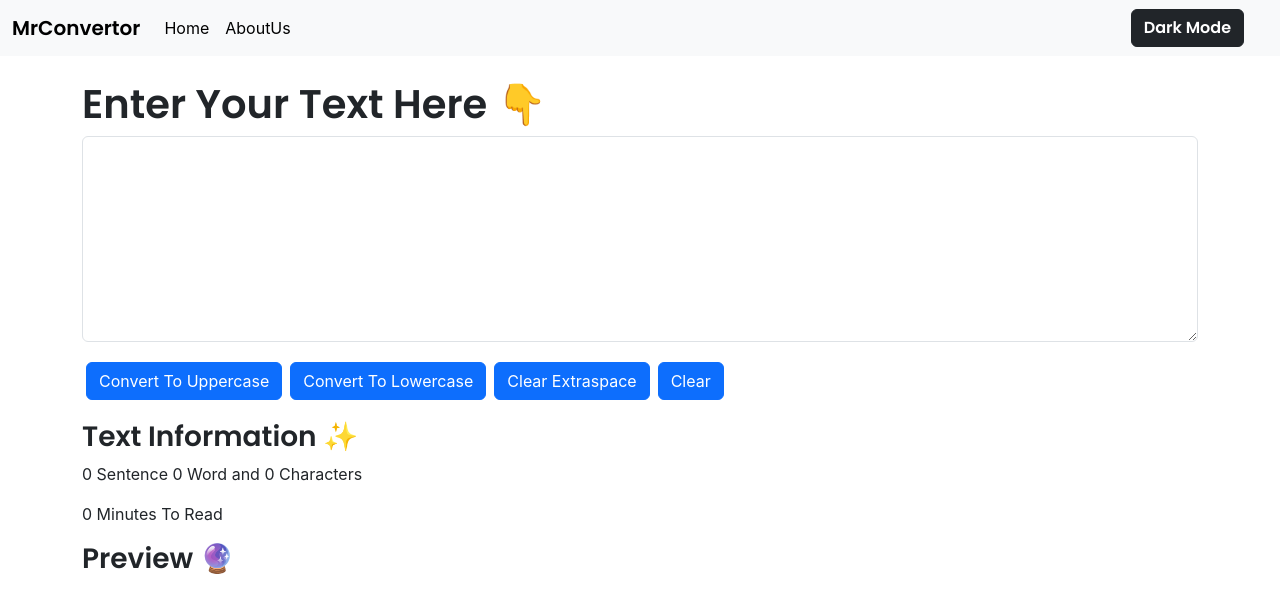
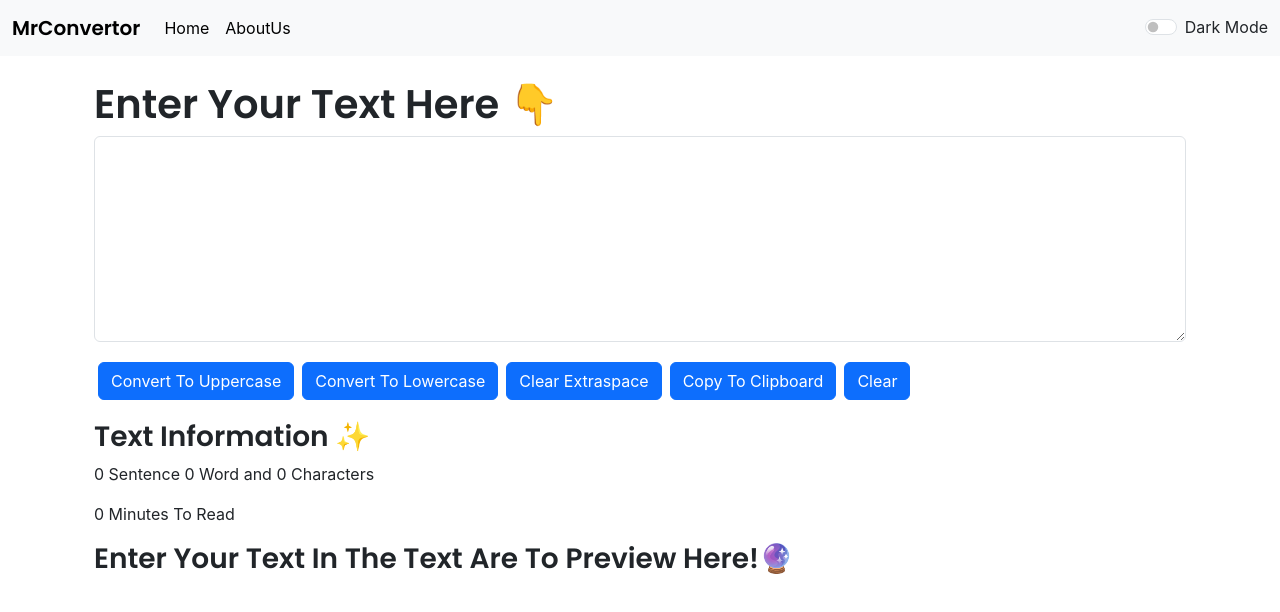
Before and after one commit to Shubham1322c/MrConvertor, a React (Create React App) app: page / in a window 1280 px wide. Shown: the top 612 px of the page. Built offline with nearby package versions, Linux system fonts and the light colour scheme.

Commit message:
Project Complete

```diff
--- a/src/App.js
+++ b/src/App.js
@@ -2,18 +2,30 @@
 import Navbar from "./components/Navbar";
 import TextForm from "./components/TextForm";
 import propTypes from "prop-types";
-import React from 'react'
+import React , { useState } from 'react';
 
 
 function App() {
+const [mode, setMode] = useState('light');
+
+const toggleMode = () => {
+  if(mode === "light"){
+    setMode('dark');
+    document.body.style.backgroundColor = "black"
+  }else{
+    setMode('light');
+    document.body.style.backgroundColor = "white"
+  }
+
+}
 
   return (
     <>
 
-    <Navbar/>
+    <Navbar mode={mode} toggleMode={toggleMode}/>
 
     <div className="container">
-      <TextForm/>
+      <TextForm mode={mode} toggleMode={toggleMode}/>
     </div>
 
     </>
--- a/src/components/Navbar.js
+++ b/src/components/Navbar.js
@@ -2,28 +2,28 @@
 
 export default function Navbar(props) {
 
-  const handleMode = () => {
-    var btn = document.getElementById("mode").innerHTML;
-    console.log(btn);
-    if(btn === "Dark Mode"){
-      document.getElementById("mode").innerHTML = "Light Mode";
-      document.getElementById("mode").className = "btn btn-light mx-4 me-3";
-      document.getElementById("nav").className = "navbar-expand-lg bg-body-tertiary navbar bg-dark border-bottom border-body";
-      document.getElementById("nav").setAttribute('data-bs-theme',"dark");
-      document.body.style = `background-color:#353740; color: whitesmoke;`;
-    }else if(btn === "Light Mode"){
-      document.getElementById("mode").innerHTML = "Dark Mode";
-      document.getElementById("mode").className = "btn btn-dark mx-4 me-3";
-      document.getElementById("nav").className = "navbar-expand-lg bg-body-tertiary navbar navbar-light bg-light";
-      document.getElementById("nav").setAttribute('data-bs-theme',"light");
-      document.body.style = `background-color: #f8f9fc; color: #353740;`;
-    }
-  }
+  // const handleMode = () => {
+  //   var btn = document.getElementById("mode").innerHTML;
+  //   console.log(btn);
+  //   if(btn === "Dark Mode"){
+  //     document.getElementById("mode").innerHTML = "Light Mode";
+  //     document.getElementById("mode").className = "btn btn-light mx-4 me-3";
+  //     document.getElementById("nav").className = "navbar-expand-lg bg-body-tertiary navbar bg-dark border-bottom border-body";
+  //     document.getElementById("nav").setAttribute('data-bs-theme',"dark");
+  //     document.body.style = `background-color:#353740; color: whitesmoke;`;
+  //   }else if(btn === "Light Mode"){
+  //     document.getElementById("mode").innerHTML = "Dark Mode";
+  //     document.getElementById("mode").className = "btn btn-dark mx-4 me-3";
+  //     document.getElementById("nav").className = "navbar-expand-lg bg-body-tertiary navbar navbar-light bg-light";
+  //     document.getElementById("nav").setAttribute('data-bs-theme',"light");
+  //     document.body.style = `background-color: #f8f9fc; color: #353740;`;
+  //   }
+  // }
   return (
     <>
 
-    <nav className="navbar navbar-expand-lg bg-body-tertiary" id="nav">
-    <div className="container-fluid">
+    <nav className={`navbar navbar-expand-lg navbar-${props.mode} bg-${props.mode}`} id="nav">
+    <div className="container-fluid" >
       <a className="navbar-brand" href="/">{props.title}</a>
       <button className="navbar-toggler" type="button" data-bs-toggle="collapse" data-bs-target="#navbarSupportedContent" aria-controls="navbarSupportedContent" aria-expanded="false" aria-label="Toggle navigation">
         <span className="navbar-toggler-icon"></span>
@@ -36,25 +36,15 @@
           <li className="nav-item">
             <a className="nav-link active" href="/">{props.about}</a>
           </li>
-          {/* <li className="nav-item dropdown">
-            <a className="nav-link dropdown-toggle" href="/" role="button" data-bs-toggle="dropdown" aria-expanded="false">
-            {props.convertors}
-            </a>
-            <ul className="dropdown-menu">
-              <li><a className="dropdown-item" href="/">Action</a></li>
-              <li><a className="dropdown-item" href="/">Another action</a></li>
-              <li><hr className="dropdown-divider"/></li>
-              <li><a className="dropdown-item" href="/">Something else here</a></li>
-            </ul>
-          </li> */}
+
 
         </ul>
+        <div className={`form-check form-switch text-${props.mode==='light'?'dark':'light'}`}>
+          <input className="form-check-input" onClick={props.toggleMode} type="checkbox" role="switch" id="flexSwitchCheckDefault"/>
+          <label className="form-check-label" htmlFor="flexSwitchCheckDefault" >{props.mode==='light'?'Dark':'Light'} Mode</label>
+        </div>
+          {/* <button className="btn btn-dark mx-4" id="mode" onClick={handleMode}>Dark Mode</button> */}
 
-          <button className="btn btn-dark mx-4" id="mode" onClick={handleMode}>Dark Mode</button>
-        {/* <form className="d-flex" role="search">
-          <input className="form-control me-2" type="search" placeholder="Search" aria-label="Search"/>
-          <button className="btn btn-outline-success" type="submit">Search</button>
-        </form> */}
       </div>
     </div>
   </nav>
--- a/src/components/TextForm.js
+++ b/src/components/TextForm.js
@@ -14,8 +14,14 @@
   };
 
   const handleSpace = () => {
-    let ClearSpace = text.trim();
-    setText(ClearSpace);
+    let ClearSpace = text.split(/[ ]+/);
+    setText(ClearSpace.join(" "));
+  };
+
+  const handleCopy = () => {
+    let text = document.getElementById("myText");
+    text.select();
+    navigator.clipboard.writeText(text.value);
   };
 
   const handleClear = () => {
@@ -27,34 +33,39 @@
     setText(event.target.value);
   };
 
-  let bg = document.body.style.cssText === `background-color:rgb(53, 55, 64); color: whitesmoke; `;
+  // let bg = document.body.style.cssText === `background-color:rgb(53, 55, 64); color: whitesmoke; `;
 
-  if(bg){
-    document.getElementById("myText").style.cssText = `background-color: #6e6e80;
-    outline: none;
-    border: none;`;
+  // if(bg){
+  //   document.getElementById("myText").style.cssText = `background-color: #6e6e80;
+  //   outline: none;
+  //   border: none;`;
 
-  }else if(bg){
-    document.body.style = `background-color:#353740; color: whitesmoke;`;
+  // }else if(bg){
+  //   document.body.style = `background-color:#353740; color: whitesmoke;`;
 
-  }
+  // }
 
   return (
     <>
-      <div className="mb-3 my-4">
+    <div className={`container text-${props.mode==='light'?'dark':'light'}`}>
+
+
+      <div className={`mb-3 my-4`}>
         <h1>{props.heading} &#128071;</h1>
         <textarea className="form-control mb-3" id="myText" rows="8" value={text} onChange={handleOnChange}></textarea>
         <button className="btn btn-primary mx-1 my-1" onClick={handleUpbtn}>Convert To Uppercase</button>
         <button className="btn btn-primary mx-1 my-1" onClick={handleLowbtn}>Convert To Lowercase</button>
         <button className="btn btn-primary mx-1 my-1" onClick={handleSpace}>Clear Extraspace</button>
+        <button className="btn btn-primary mx-1 my-1" onClick={handleCopy}>Copy To Clipboard</button>
         <button className="btn btn-primary mx-1 my-1" onClick={handleClear}>Clear</button>
       </div>
       <div className="Info">
         <h3>Text Information &#10024;</h3>
         <p>{text.split(".").length - 1} Sentence {text.split(" ").length - 1} Word and {text.length} Characters</p>
         <p>{0.18 * text.split(" ").length - 0.18} Minutes To Read</p>
-        <h3>Preview &#128302;</h3>
+        <h3>{text===""?"Enter Your Text In The Text Are To Preview Here!":'Preview'}&#128302;</h3>
         <p>{text}</p>
+      </div>
       </div>
     </>
   );
```
